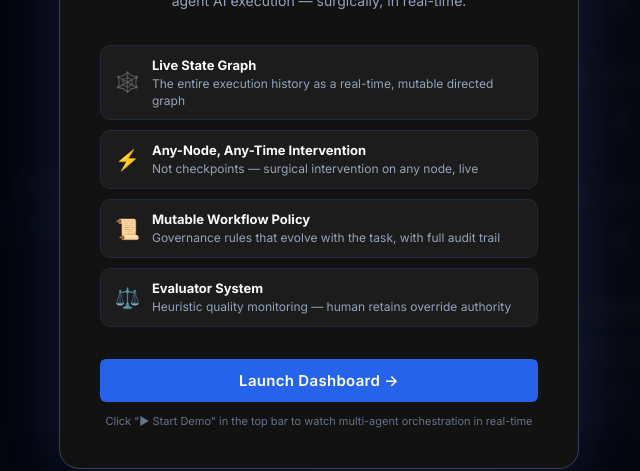
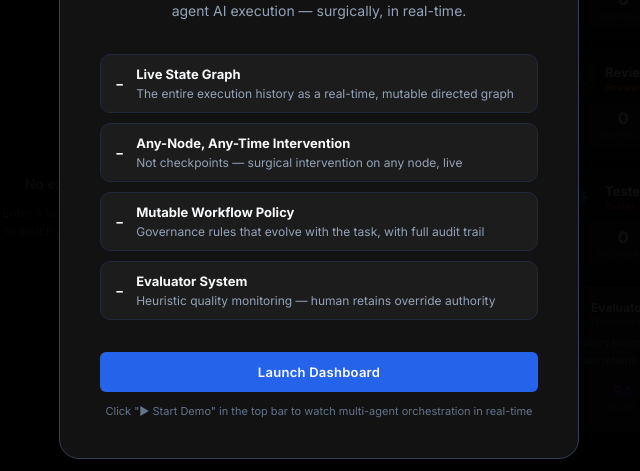
Before and after one commit to Rishet11/PatchAi, a Next.js app in the folder frontend/: page / in a window 1280 px wide. Shown: the part 240-711 px from the top of the page, without its empty margins (321-961 px from the left). Built offline with nearby package versions, Linux system fonts and the light colour scheme; no server answers.

Commit message:
fix(ui): remove onboarding neon tropes and emojis

```diff
--- a/frontend/src/app/globals.css
+++ b/frontend/src/app/globals.css
@@ -954,8 +954,7 @@ body {
 .onboarding-overlay {
   position: fixed;
   inset: 0;
-  background: rgba(4, 7, 15, 0.92);
-  backdrop-filter: blur(8px);
+  background: rgba(0, 0, 0, 0.95);
   z-index: 500;
   display: flex;
   align-items: center;
@@ -971,7 +970,7 @@ body {
   max-width: 520px;
   width: 100%;
   text-align: center;
-  box-shadow: 0 0 60px rgba(99, 102, 241, 0.2);
+  box-shadow: var(--shadow-lg);
 }
 
 .onboarding-logo {
--- a/frontend/src/components/layout/OnboardingOverlay.tsx
+++ b/frontend/src/components/layout/OnboardingOverlay.tsx
@@ -33,28 +33,28 @@ export default function OnboardingOverlay() {
         {/* Features */}
         <div className="onboarding-features">
           <div className="onboarding-feature">
-            <span className="onboarding-feature__icon">🕸️</span>
+            <span className="onboarding-feature__icon">-</span>
             <div className="onboarding-feature__text">
               <strong>Live State Graph</strong>
               The entire execution history as a real-time, mutable directed graph
             </div>
           </div>
           <div className="onboarding-feature">
-            <span className="onboarding-feature__icon">⚡</span>
+            <span className="onboarding-feature__icon">-</span>
             <div className="onboarding-feature__text">
               <strong>Any-Node, Any-Time Intervention</strong>
               Not checkpoints — surgical intervention on any node, live
             </div>
           </div>
           <div className="onboarding-feature">
-            <span className="onboarding-feature__icon">📜</span>
+            <span className="onboarding-feature__icon">-</span>
             <div className="onboarding-feature__text">
               <strong>Mutable Workflow Policy</strong>
               Governance rules that evolve with the task, with full audit trail
             </div>
           </div>
           <div className="onboarding-feature">
-            <span className="onboarding-feature__icon">⚖️</span>
+            <span className="onboarding-feature__icon">-</span>
             <div className="onboarding-feature__text">
               <strong>Evaluator System</strong>
               Heuristic quality monitoring — human retains override authority
@@ -64,11 +64,11 @@ export default function OnboardingOverlay() {
 
         {/* CTA */}
         <button
-          className="btn btn-demo"
-          style={{ width: '100%', padding: '12px', fontSize: 15, justifyContent: 'center' }}
+          className="btn btn-primary"
+          style={{ width: '100%', padding: '12px', fontSize: 13, justifyContent: 'center' }}
           onClick={() => setShowOnboarding(false)}
         >
-          Launch Dashboard →
+          Launch Dashboard
         </button>
         <div style={{ fontSize: 11, color: 'var(--text-tertiary)', marginTop: 12 }}>
           Click "▶ Start Demo" in the top bar to watch multi-agent orchestration in real-time
```
